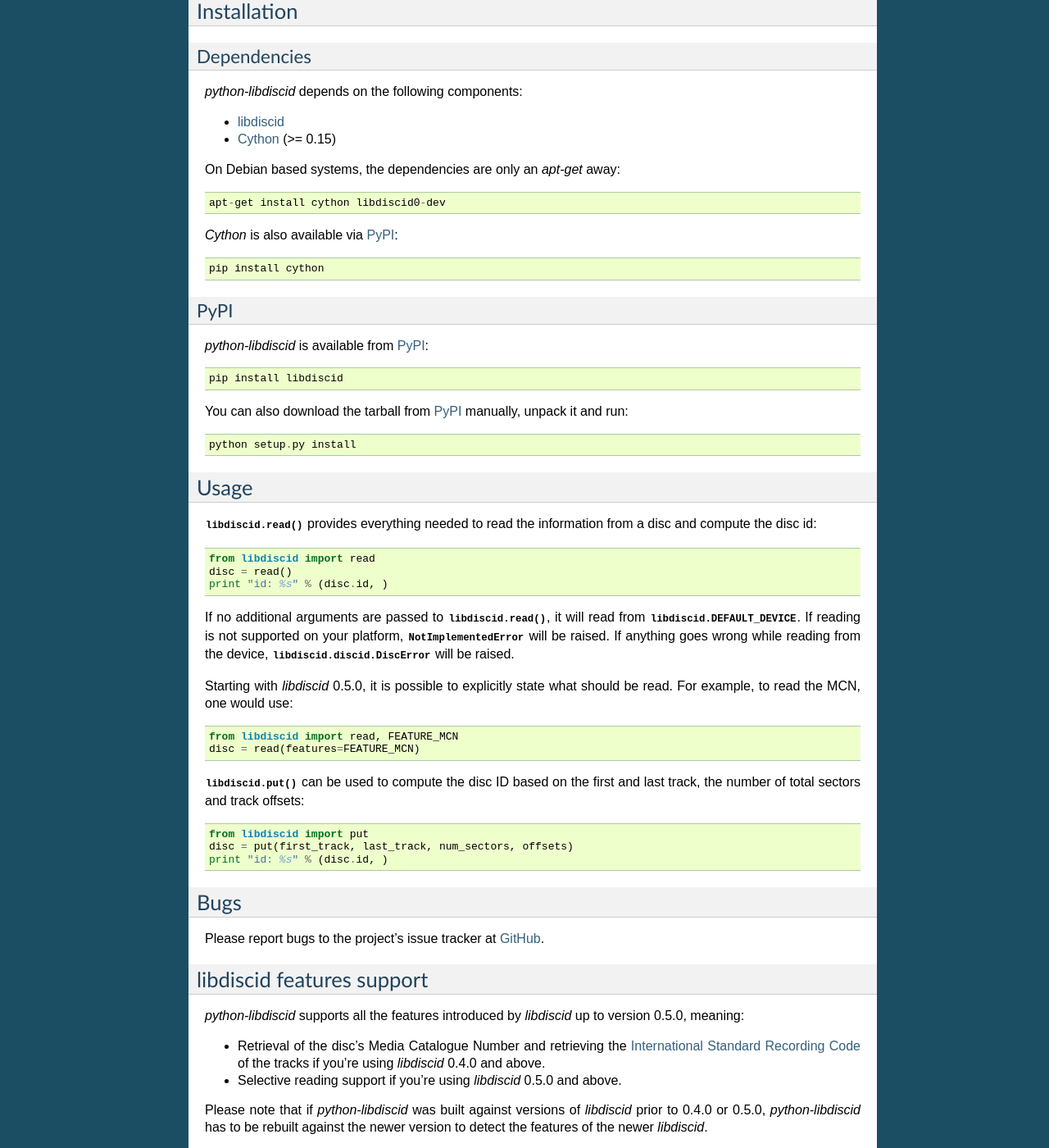
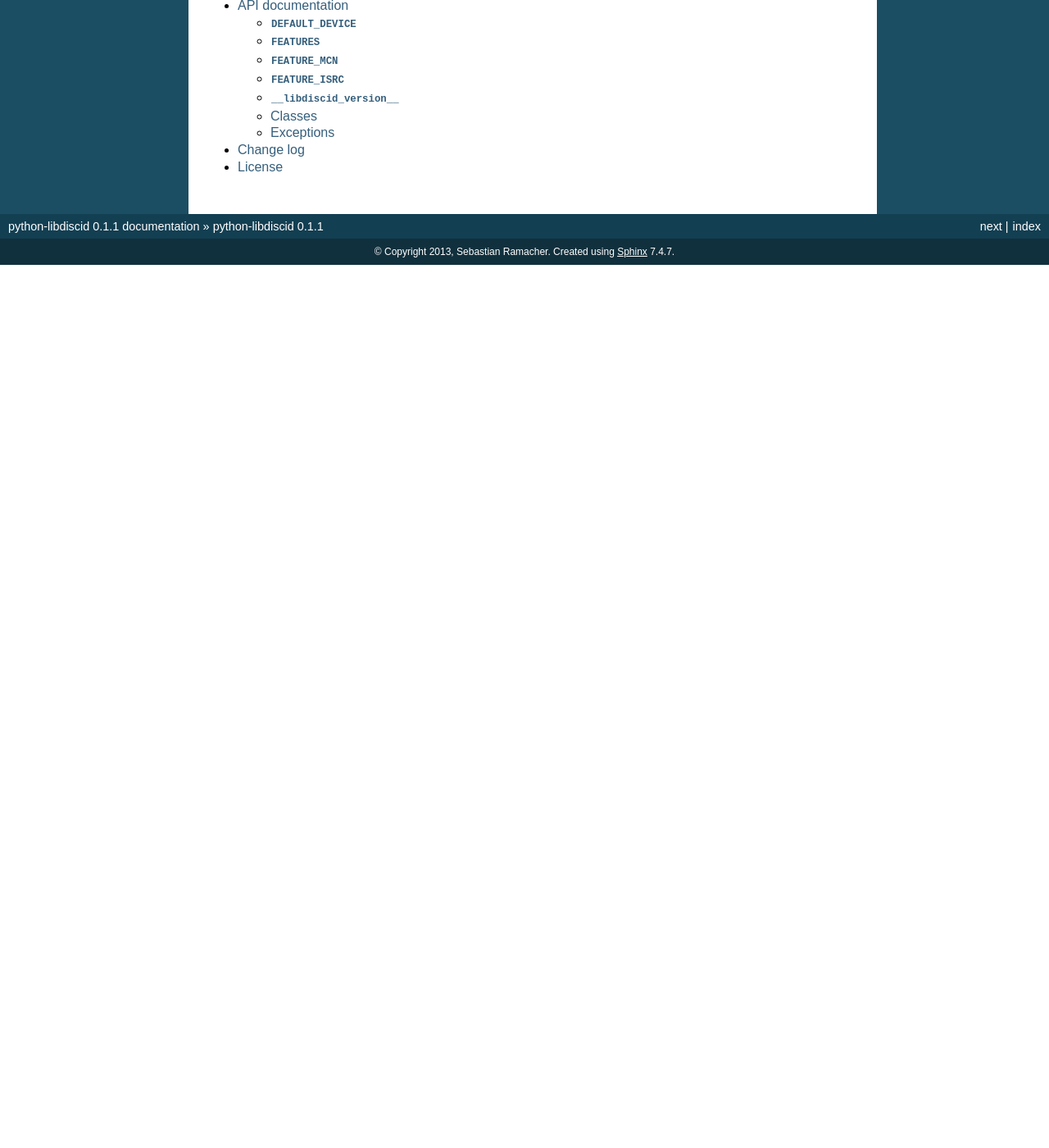
Before and after one commit to sebastinas/python-libdiscid, a Sphinx documentation site: the page built from docs/source/index.rst, in a window 1280 px wide and 1400 px high, scrolled down 486 px. Shown: the whole window at 82% size. Built offline with Sphinx 7.4.7, drawn with Linux system fonts in a browser that asks for light colours; after the commit the page ends 900 px from its top, so only the background shows below that; some of the changed text lies outside the part shown.

Commit message:
Split of documentation in multiple files
Signed-off-by: Sebastian Ramacher <sebastian+dev@ramacher.at>

```diff
--- a/docs/source/api.rst
+++ b/docs/source/api.rst
@@ -1,5 +1,5 @@
 API documentation
-=================
+-----------------
 
 .. automodule:: libdiscid
    :members:
@@ -27,13 +27,13 @@
   The version of the underlying libdiscid.
 
 Classes
--------
+^^^^^^^
 
 .. autoclass:: libdiscid.DiscId
    :members:
 
 Exceptions
-----------
+^^^^^^^^^^
 
 .. autoexception:: libdiscid.discid.DiscError
    :show-inheritance:
--- a/docs/source/changelog.rst
+++ b/docs/source/changelog.rst
@@ -1,5 +1,5 @@
 Change log
-==========
+----------
 
 .. include:: ../../changelog
    :literal:
--- a/docs/source/index.rst
+++ b/docs/source/index.rst
@@ -8,135 +8,22 @@
 
 `python-libdiscid` is released under the :ref:`Expat license <license>`.
 
-Contents
---------
-
-.. toctree::
-   :maxdepth: 2
-
-   api
-   changelog
-   license
-
-Installation
-------------
-
-Dependencies
-^^^^^^^^^^^^
-
-`python-libdiscid` depends on the following components:
-
-* :musicbrainz:`libdiscid`
-* `Cython`__ (>= 0.15)
-
-On Debian based systems, the dependencies are only an `apt-get` away::
-
- apt-get install cython libdiscid0-dev
-
-`Cython` is also available via `PyPI`__::
-
- pip install cython
-
-.. __: http://www.cython.org/
-.. __: https://pypi.python.org/pypi/Cython/
-
-PyPI
-^^^^
-
-`python-libdiscid` is available from `PyPI`__::
-
- pip install libdiscid
-
-You can also download the tarball from `PyPI`__ manually, unpack
-it and run::
-
- python setup.py install
-
-.. __: https://pypi.python.org/pypi/python-libdiscid/
-.. __: https://pypi.python.org/pypi/python-libdiscid/
-
-Usage
------
-
-:func:`libdiscid.read` provides everything needed to read the information
-from a disc and compute the disc id::
-
- from libdiscid import read
- disc = read()
- print "id: %s" % (disc.id, )
-
-If no additional arguments are passed to :func:`libdiscid.read`,
-it will read from :data:`libdiscid.DEFAULT_DEVICE`. If reading is not supported
-on your platform, :py:exc:`NotImplementedError` will be raised. If anything
-goes wrong while reading from the device, :exc:`libdiscid.discid.DiscError`
-will be raised.
-
-Starting with `libdiscid` 0.5.0, it is possible to explicitly state what should
-be read. For example, to read the MCN, one would use::
-
- from libdiscid import read, FEATURE_MCN
- disc = read(features=FEATURE_MCN)
-
-:func:`libdiscid.put` can be used to compute the disc ID based on the first and
-last track, the number of total sectors and track offsets::
-
- from libdiscid import put
- disc = put(first_track, last_track, num_sectors, offsets)
- print "id: %s" % (disc.id, )
-
 Bugs
 ----
 
 Please report bugs to the project's issue tracker at `GitHub`_.
 
+Contents
+--------
 
-libdiscid features support
---------------------------
+.. toctree::
 
-`python-libdiscid` supports all the features introduced by `libdiscid` up to
-version 0.5.0, meaning:
+   installation
+   usage
+   misc
+   api
+   changelog
+   license
 
-* Retrieval of the disc's Media Catalogue Number and retrieving the
-  :musicbrainz:`International Standard Recording Code <ISRC>` of
-  the tracks if you're using `libdiscid` 0.4.0 and above.
-* Selective reading support if you're using `libdiscid` 0.5.0 and above.
-
-Please note that if `python-libdiscid` was built against versions of `libdiscid`
-prior to 0.4.0 or 0.5.0, `python-libdiscid` has to be rebuilt against the newer
-version to detect the features of the newer `libdiscid`.
-
-Other Python bindings
----------------------
-
-There are other Python bindings available. For a full list of bindings check
-:musicbrainz:`libdiscid`.
-
-Note that there are similarities between `python-libdiscid` and
-`python-discid`__. However, there are subtle differences:
-
-* `python-discid` follows the typical usage of `libdiscid`'s API more closely::
-
-    from discid import DiscId
-    # with with statement
-    with DiscId() as disc:
-      disc.read()
-      # now disk.id, etc. are available
-
-    # without with statement
-    disc = DiscId()
-    disc.read()
-    # now disk.id, etc. are available
-    disc.free()
-
-  This also requires the user to clean up the memory manually if the ``with``
-  statement is not used. These details are hidden in `python-libdiscid`.
-* Although `python-discid`'s :py:class:`discid.DiscId` properties are named similarly to the
-  ones of the objects returned by :func:`libdiscid.read` and
-  :func:`libdiscid.put`, there are a few properties where the values are not
-  the same: :data:`libdiscid.DiscId.track_lengths` and
-  :data:`libdiscid.DiscId.track_offsets`
-  are noteworthy examples.
-
-.. __: https://github.com/JonnyJD/python-discid
 .. _GitHub: https://github.com/sebastinas/python-libdiscid
 .. _MusicBrainz: http://musicbrainz.org
--- a/docs/source/license.rst
+++ b/docs/source/license.rst
@@ -1,7 +1,7 @@
 .. _license:
 
 License
-=======
+-------
 
 .. include:: ../../LICENSE
    :literal:
```
Also changed, not shown: docs/source/installation.rst (added, +36 -0 lines), docs/source/misc.rst (added, +50 -0 lines), docs/source/usage.rst (added, +37 -0 lines).
